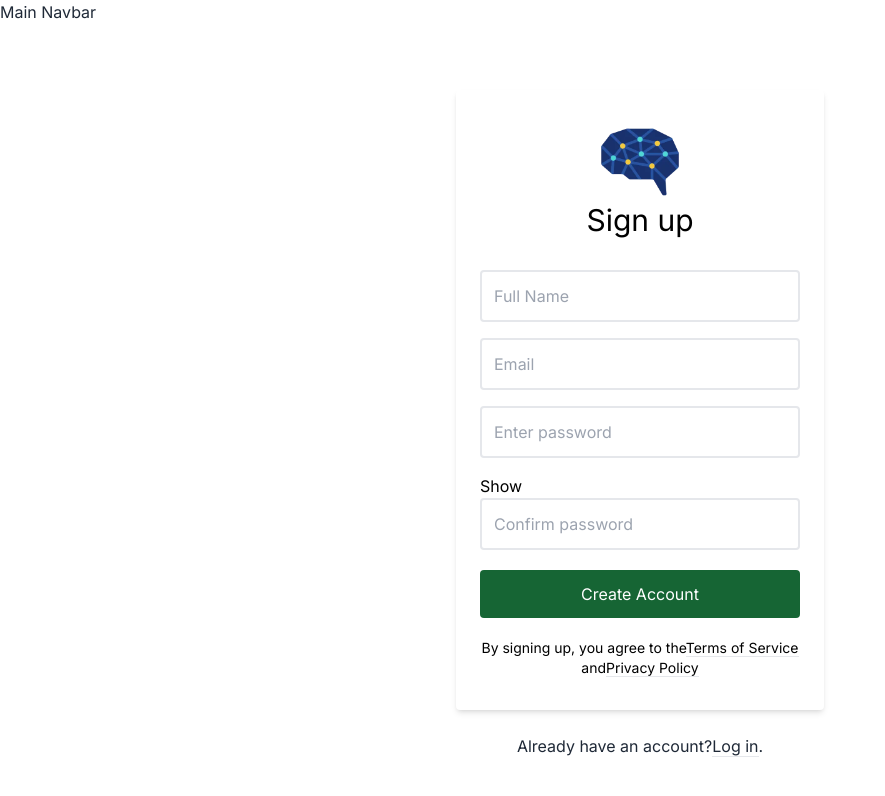
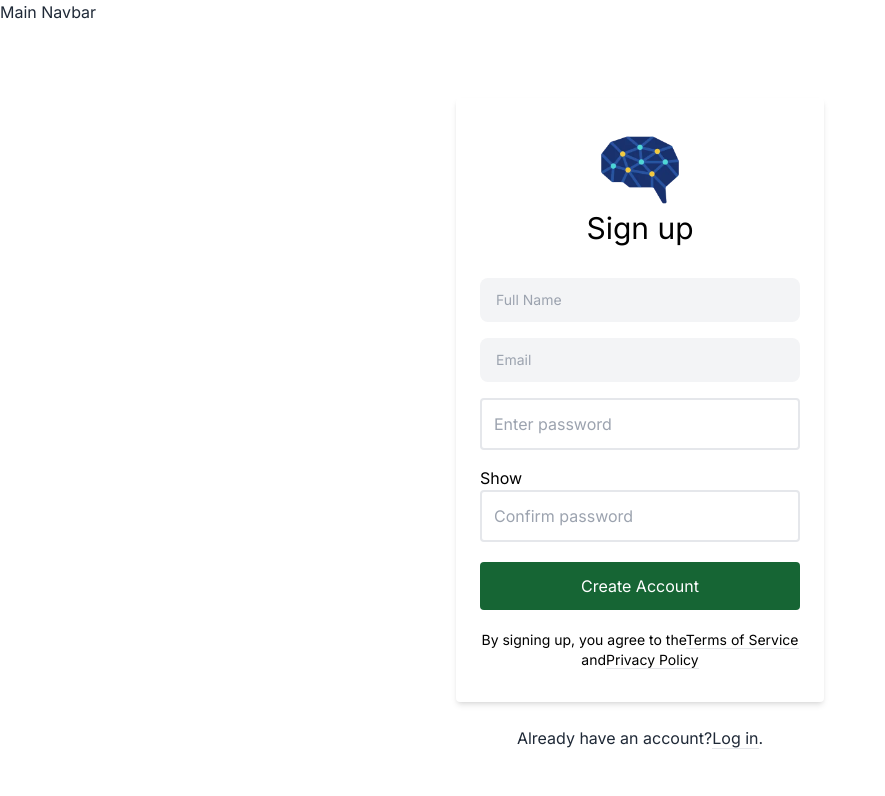
Before and after one commit to guptaindia/AI-Plugins, a Next.js app in the folder frontend/: page /signup in a window 1280 px wide. Shown: the top 796 px of the page, without its empty margins (0-885 px from the left). Built offline with nearby package versions, Linux system fonts and the light colour scheme.

Commit message:
input update

```diff
--- a/frontend/src/app/(main)/signup/page.jsx
+++ b/frontend/src/app/(main)/signup/page.jsx
@@ -74,7 +74,7 @@ const Signup = () => {
               }
               <input
                 type="text"
-                className=" border-2 hover:border-slate-600  w-full p-3 rounded mb-4"
+                className=" mb-4 bg-gray-100 py-3 px-4 block w-full border-gray-200 rounded-lg text-sm focus:border-blue-500 focus:ring-blue-500 disabled:opacity-50 disabled:pointer-events-none dark:bg-slate-900 dark:border-gray-700 dark:text-gray-400 dark:focus:ring-gray-600"
                 name="fullname"
                 onChange={signupForm.handleChange}
                 values={signupForm.values.fullname}
@@ -91,7 +91,7 @@ const Signup = () => {
               }
               <input
                 type="email"
-                className="border-2 hover:border-slate-600  w-full p-3 rounded mb-4"
+                className="bg-gray-100 py-3 px-4 block w-full border-gray-200 rounded-lg text-sm focus:border-blue-500 focus:ring-blue-500 disabled:opacity-50 disabled:pointer-events-none dark:bg-slate-900 dark:border-gray-700 dark:text-gray-400 dark:focus:ring-gray-600 mb-4"
                 name="email"
                 onChange={signupForm.handleChange}
                 values={signupForm.values.email}
```
